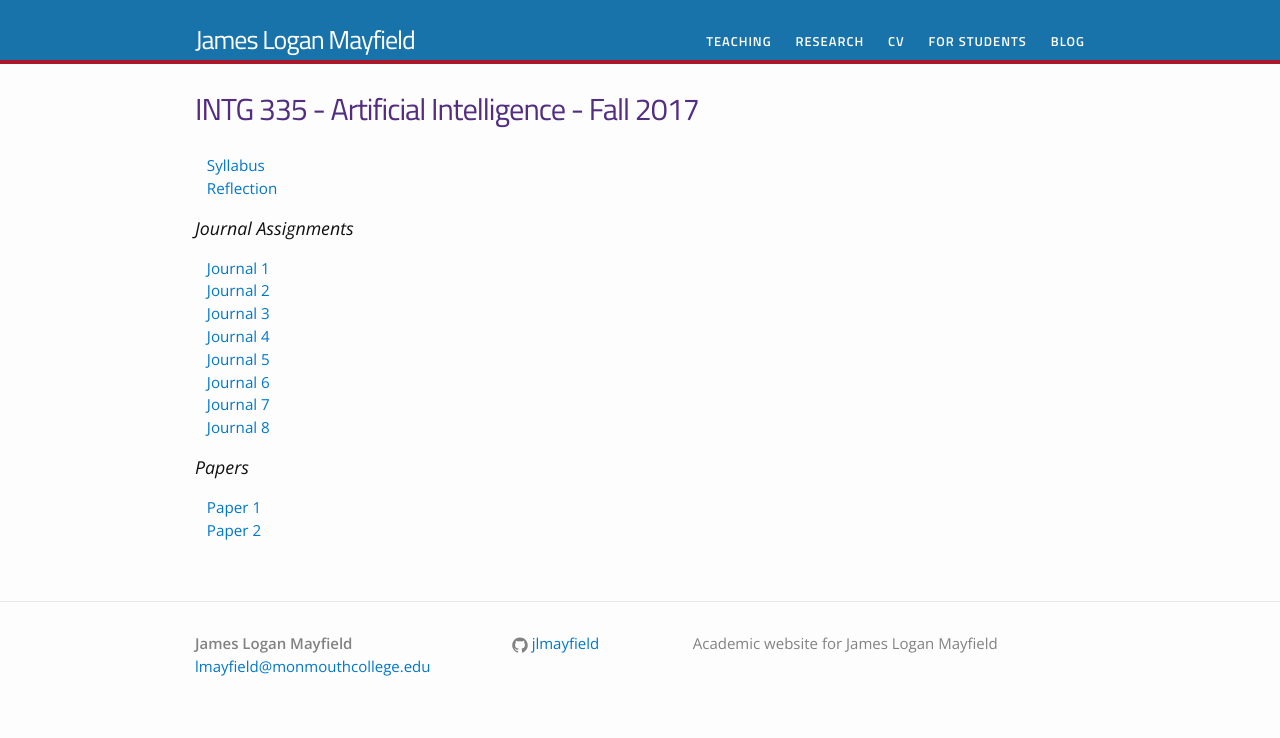
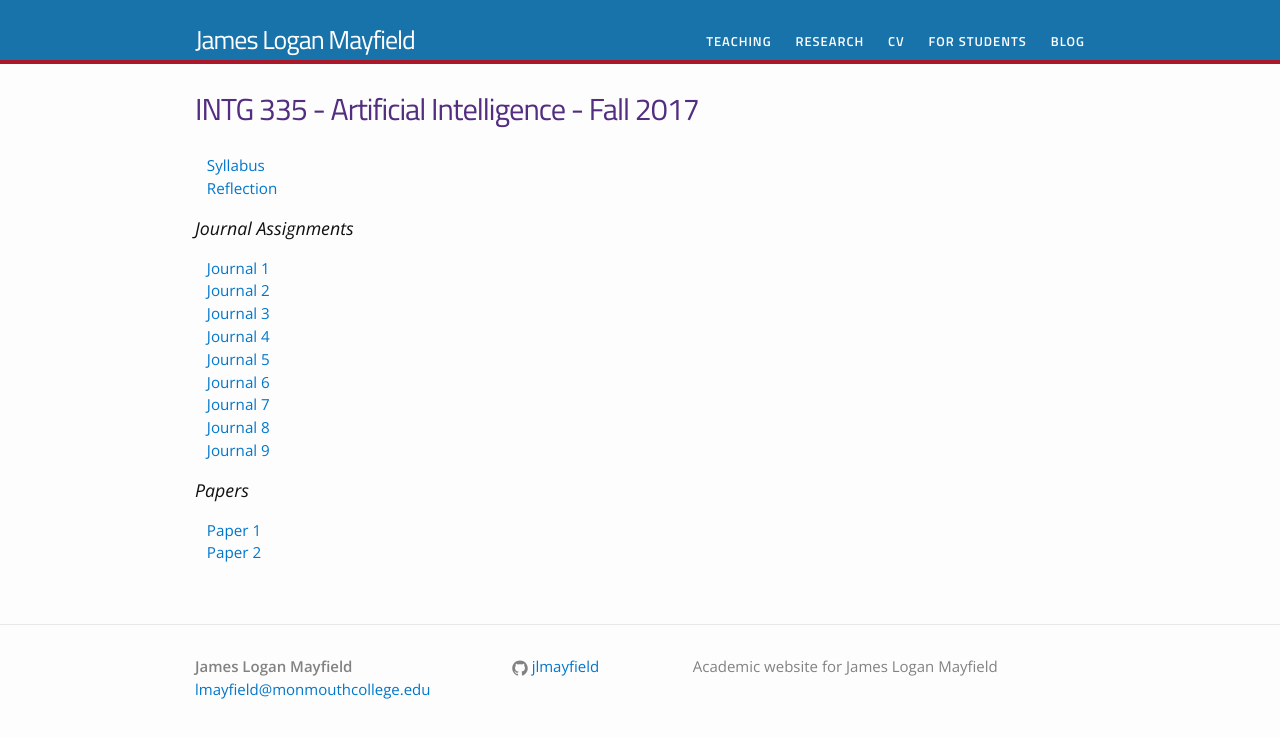
Before and after one commit to jlmayfield/jlmayfield.github.io, a Jekyll site: the page built from teaching/intg335.md, in a window 1280 px wide. Shown: the top 738 px of the page. Built offline with Jekyll 4.4.1, drawn with Linux system fonts in a browser that asks for light colours.

Commit message:
fa17. intg335. fixed journal 8 typo. added journal 9.

```diff
--- a/teaching/intg335.md
+++ b/teaching/intg335.md
@@ -18,6 +18,8 @@ permalink: /teaching/INTG335/
 &nbsp;&nbsp;&nbsp;[Journal 6](/teaching/INTG335/journals/intg335-journal6.pdf)
 &nbsp;&nbsp;&nbsp;[Journal 7](/teaching/INTG335/journals/intg335-journal7.pdf)
 &nbsp;&nbsp;&nbsp;[Journal 8](/teaching/INTG335/journals/intg335-journal8.pdf)
+&nbsp;&nbsp;&nbsp;[Journal 9](/teaching/INTG335/journals/intg335-journal9.pdf)
+
 
 ### Papers
 
```
Also changed, not shown: 2 other files.
